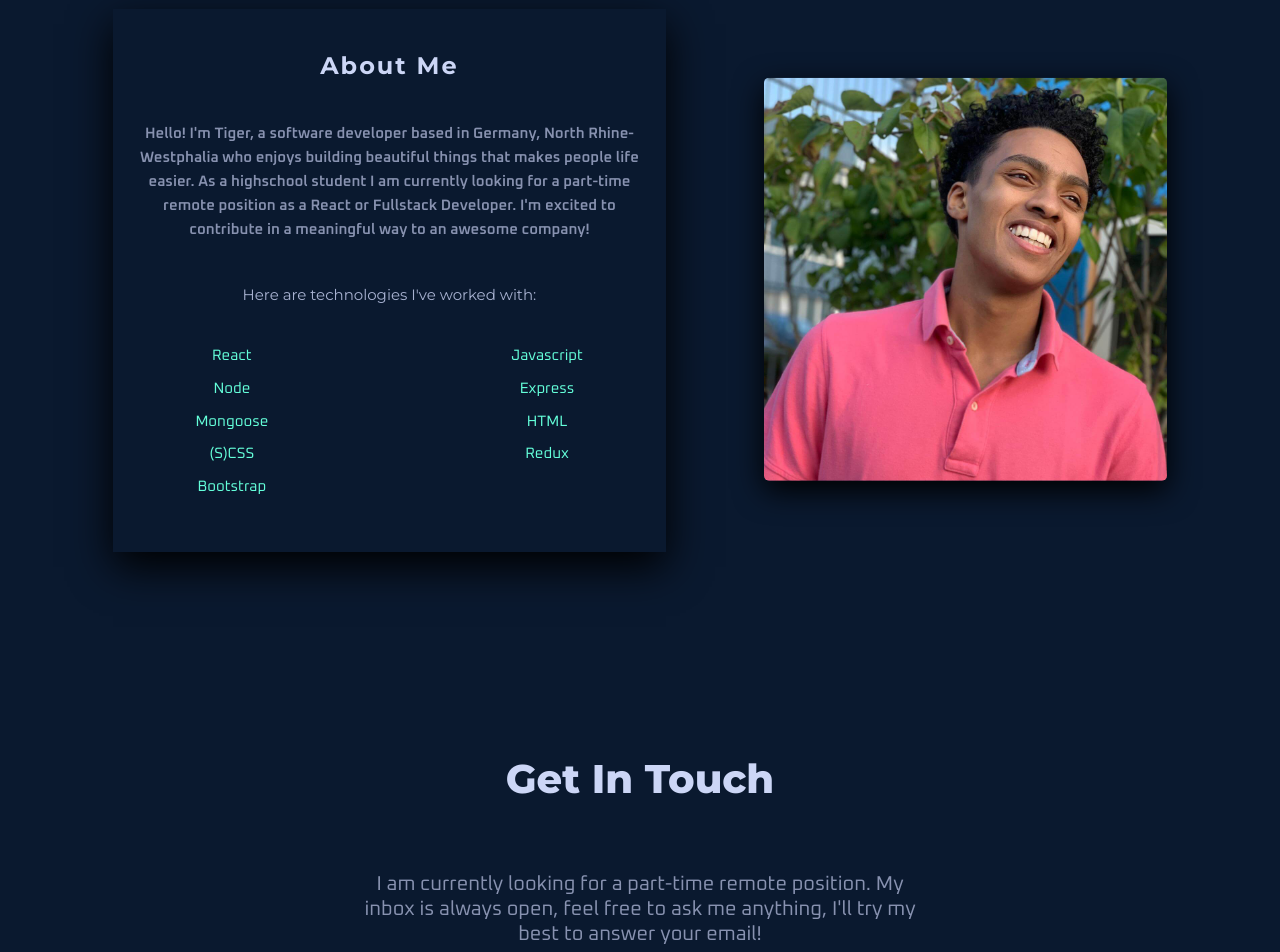
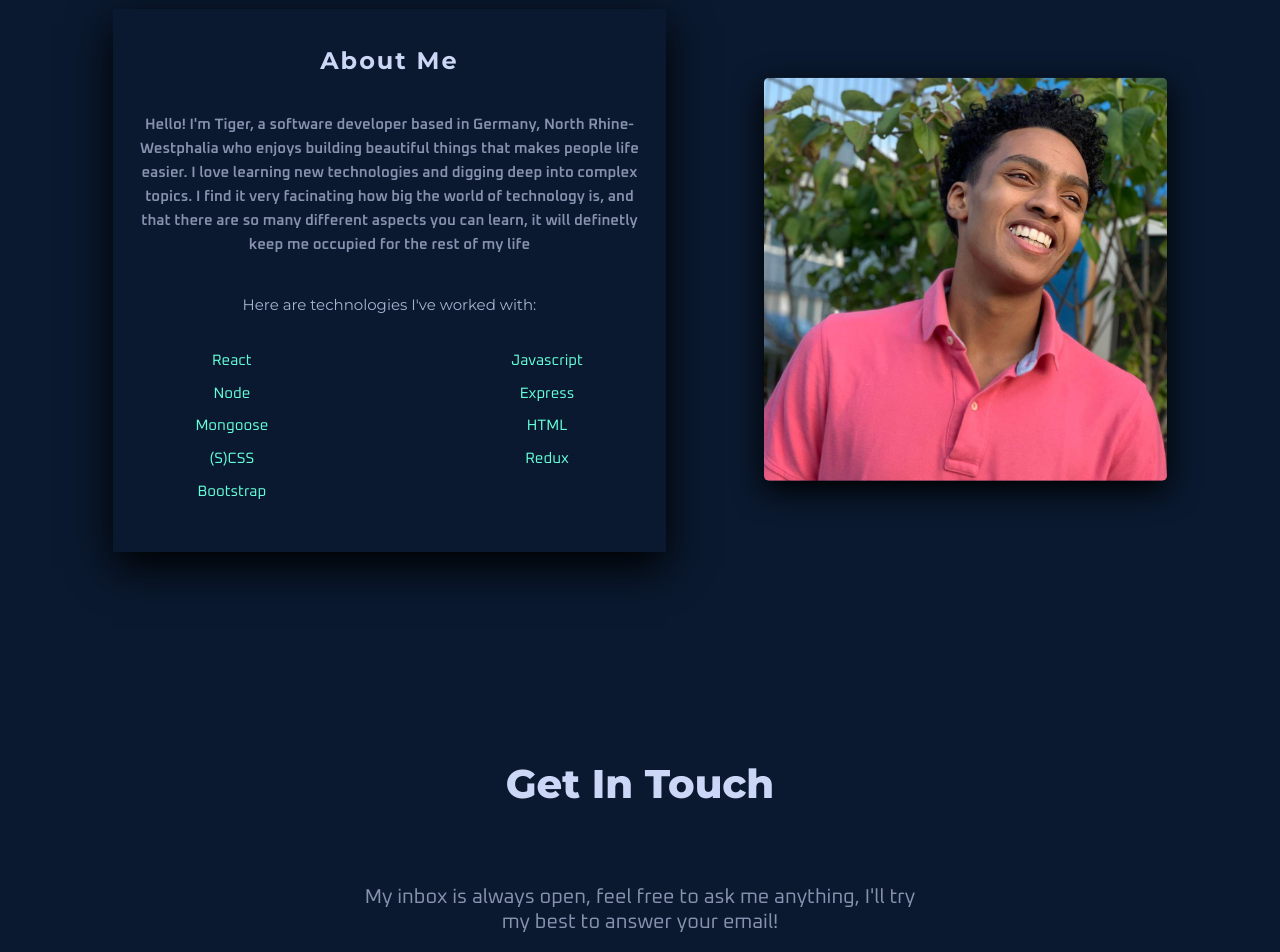
Before and after one commit to tigerabrodi/real-portfolio, a React (Create React App) app: page / in a window 1280 px wide. Shown: the part 800-1752 px from the top of the page. Built offline with nearby package versions, Linux system fonts and the light colour scheme.

Commit message:
Changed the about me text on the homepage. Also changed the contact and get in touch text.

```diff
--- a/src/components/contact/Contact.js
+++ b/src/components/contact/Contact.js
@@ -28,7 +28,7 @@ const Contact = () => {
         <section className="contact">
         <div className="contact__wrapper">
             <h1 className="contact__title">Get In Touch</h1>
-            <p className="contact__text">I am currently looking for a part-time remote position. My inbox is always open, feel free to ask me anything, I'll try my best to answer your email!</p>
+            <p className="contact__text">My inbox is always open, feel free to ask me anything, I'll try my best to answer your email!</p>
             <form
             onSubmit={(ev) => submitForm(ev)}
             action="https://formspree.io/xpzlwkpr"
--- a/src/components/home/technologies/Technologies.js
+++ b/src/components/home/technologies/Technologies.js
@@ -1,5 +1,5 @@
 import React from 'react';
-import image from "../../../assets/portfolio.jpg"
+import image from "../../../assets/portfolio.jpg";
 import "./Technologies.scss"
 
 
@@ -9,7 +9,7 @@ const Technologies = () => {
         <div className="technologies__wrapper">
             <div className="technologies__box">
                 <h1 className="technologies__title">About Me</h1>
-                <p className="technologies__text">Hello! I'm Tiger, a software developer based in Germany, North Rhine-Westphalia who enjoys building beautiful things that makes people life easier. As a highschool student I am currently looking for a part-time remote position as a React or Fullstack Developer. I'm excited to contribute in a meaningful way to an awesome company!</p>
+                <p className="technologies__text">Hello! I'm Tiger, a software developer based in Germany, North Rhine-Westphalia who enjoys building beautiful things that makes people life easier. I love learning new technologies and digging deep into complex topics. I find it very facinating how big the world of technology is, and that there are so many different aspects you can learn, it will definetly keep me occupied for the rest of my life</p>
                 <p className="technologies__introduction">Here are technologies I've worked with: </p>
                 <div className="technologies__technology">
                     <li className="technologies__technology__tech">React</li>
--- a/src/components/home/touch/Touch.js
+++ b/src/components/home/touch/Touch.js
@@ -7,7 +7,7 @@ const Touch = () => {
         <div className="touch" data-aos-duration="1300" data-aos="zoom-in">
         <div className="touch__wrapper">
         <h1 className="touch__heading">Get In Touch</h1>
-        <p className="touch__text">I am currently looking for a part-time remote position. My inbox is always open, feel free to ask me anything, I'll try my best to answer your email!</p>
+        <p className="touch__text">My inbox is always open, feel free to ask me anything, I'll try my best to answer your email!</p>
         <Link to="/contact" className="touch__button">Get In Touch</Link>
         </div>
         </div>
```
Also changed, not shown: 1 other file (tests, documents, lock files or other folders).
